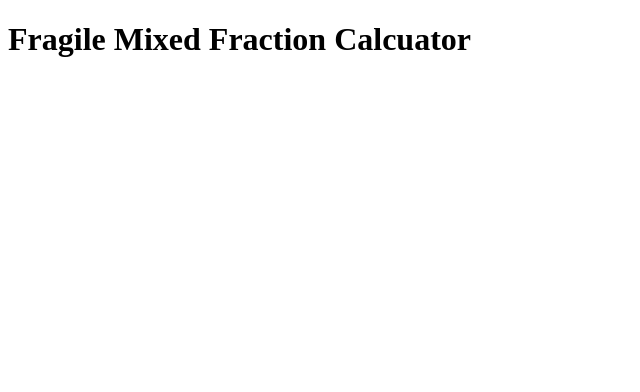
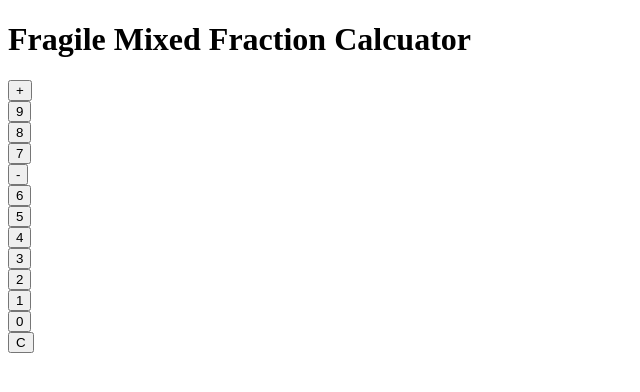
Before and after one commit to pggsx/FragileReborn, a plain HTML site: page FragileCalculator.html in a window 1280 px wide. Shown: the whole page, without its empty margins (0-640 px from the left). Drawn offline with Linux system fonts and the light colour scheme.

Commit message:
began fleshing out FragileCalc HTML

```diff
--- a/FragileCalculator.html
+++ b/FragileCalculator.html
@@ -1,9 +1,30 @@
 <!DOCTYPE HTML>
 <html>
-	<!-- Title -->
-	<h1>Fragile Mixed Fraction Calcuator</h1>
+	<body>
+		<!-- Title -->
+		<h1>Fragile Mixed Fraction Calcuator</h1>
+		<div class"calcForm">
+			<div class = "numRow1">
+				<div class="cellRow1">  <button type=button>+</button> </div>
+				<div class="cellRow1">  <button type=button>9</button> </div>
+				<div class="cellRow1">  <button type=button>8</button> </div>
+				<div class="cellRow1">  <button type=button>7</button> </div>
+			</div>
+			<div class = "numRow2">
+				<div class="cellRow1">  <button type=button>-</button> </div>
+				<div class="cellRow2">  <button type=button>6</button> </div>
+				<div class="cellRow2">  <button type=button>5</button> </div>
+				<div class="cellRow2">  <button type=button>4</button> </div>
+			</div>
+			<div class = "numRow3">
+				<div class="cellRow3">   <button type=button>3</button></div>
+				<div class="cellRow3">   <button type=button>2</button></div>
+				<div class="cellRow3">   <button type=button>1</button></div>
+				<div class="cellRow3">  <button type=button>0</button></div>
+				<div class="cellRow3">  <button type=button>C</button></div>
+			</div>
+		</div>
 
 
-
-
+	</body>
 </html>
```
Also changed, not shown: 1 other file.
